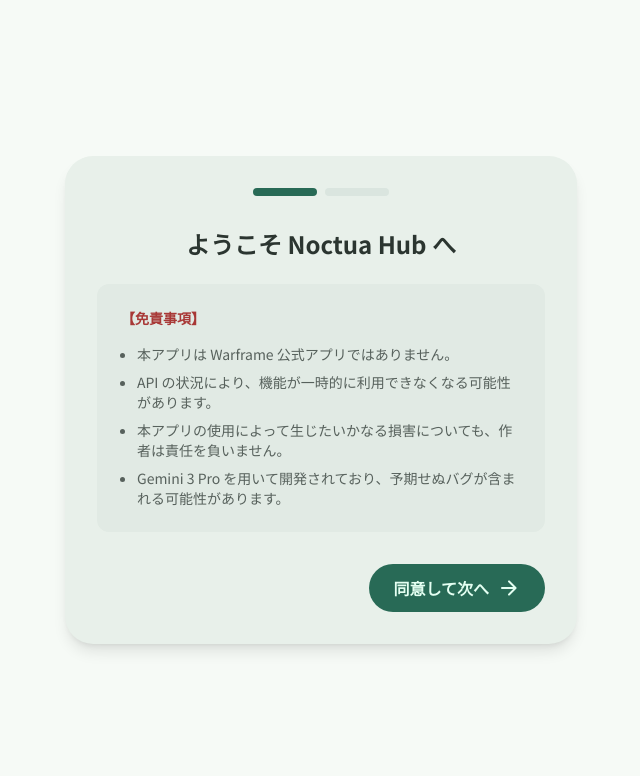
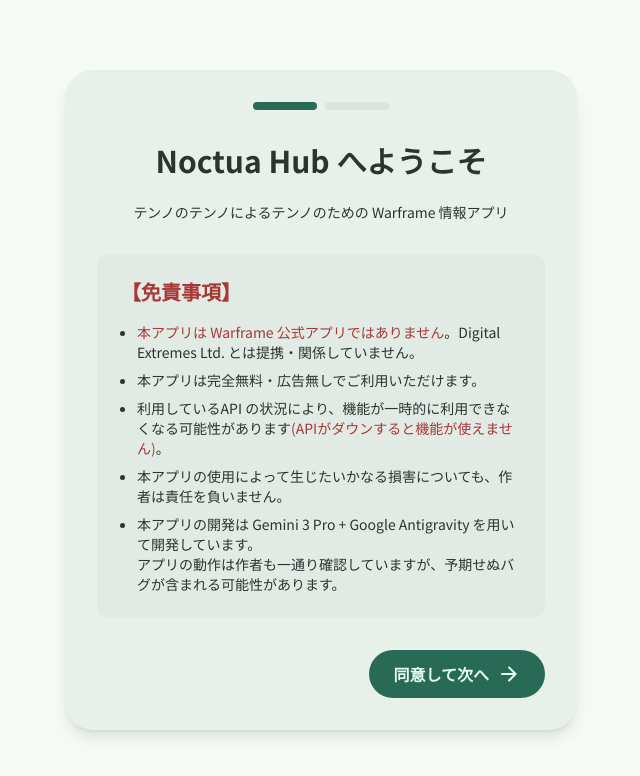
Before and after one commit to Girky0815/wf-noctua-hub, a React (Vite) app: page / in a window 1280 px wide. Shown: the top 776 px of the page, without its empty margins (319-959 px from the left). Built offline with nearby package versions, Linux system fonts and the light colour scheme; a web font is replaced by a local one.

Commit message:
fix: オンボード画面の免責事項を更新

```diff
--- a/src/pages/OnboardingPage.tsx
+++ b/src/pages/OnboardingPage.tsx
@@ -17,17 +17,21 @@
 
         {step === 1 && (
           <div className="animate-fade-in">
-            <h1 className="mb-6 text-center font-display text-2xl font-bold text-on-surface">
-              ようこそ Noctua Hub へ
+            <h1 className="mb-6 text-center font-display text-3xl font-bold text-on-surface">
+              Noctua Hub へようこそ
             </h1>
+            <p className="mb-8 text-center text-sm text-on-surface">
+              テンノのテンノによるテンノのための Warframe 情報アプリ
+            </p>
 
-            <div className="mb-8 space-y-4 rounded-xl bg-surface-container-high p-6 text-sm text-on-surface-variant">
-              <p className="font-bold text-error">【免責事項】</p>
+            <div className="mb-8 space-y-4 rounded-xl bg-surface-container-high p-6 text-sm text-on-surface">
+              <p className="font-bold text-xl text-error">【免責事項】</p>
               <ul className="list-disc space-y-2 pl-4">
-                <li>本アプリは Warframe 公式アプリではありません。</li>
-                <li>API の状況により、機能が一時的に利用できなくなる可能性があります。</li>
+                <li><span className="text-error">本アプリは Warframe 公式アプリではありません</span>。Digital Extremes Ltd. とは提携・関係していません。</li>
+                <li>本アプリは完全無料・広告無しでご利用いただけます。</li>
+                <li>利用しているAPI の状況により、機能が一時的に利用できなくなる可能性があります<span className="text-error">(APIがダウンすると機能が使えません)</span>。</li>
                 <li>本アプリの使用によって生じたいかなる損害についても、作者は責任を負いません。</li>
-                <li>Gemini 3 Pro を用いて開発されており、予期せぬバグが含まれる可能性があります。</li>
+                <li>本アプリの開発は Gemini 3 Pro + Google Antigravity を用いて開発しています。<br />アプリの動作は作者も一通り確認していますが、予期せぬバグが含まれる可能性があります。</li>
               </ul>
             </div>
 
@@ -67,7 +71,7 @@
                 onClick={completeOnboarding}
                 className="flex items-center gap-2 rounded-full bg-primary px-8 py-3 font-bold text-on-primary transition-colors hover:bg-primary/90 shadow-md"
               >
-                始める
+                スタート
                 <span className="material-symbols-rounded">check</span>
               </button>
             </div>
```
